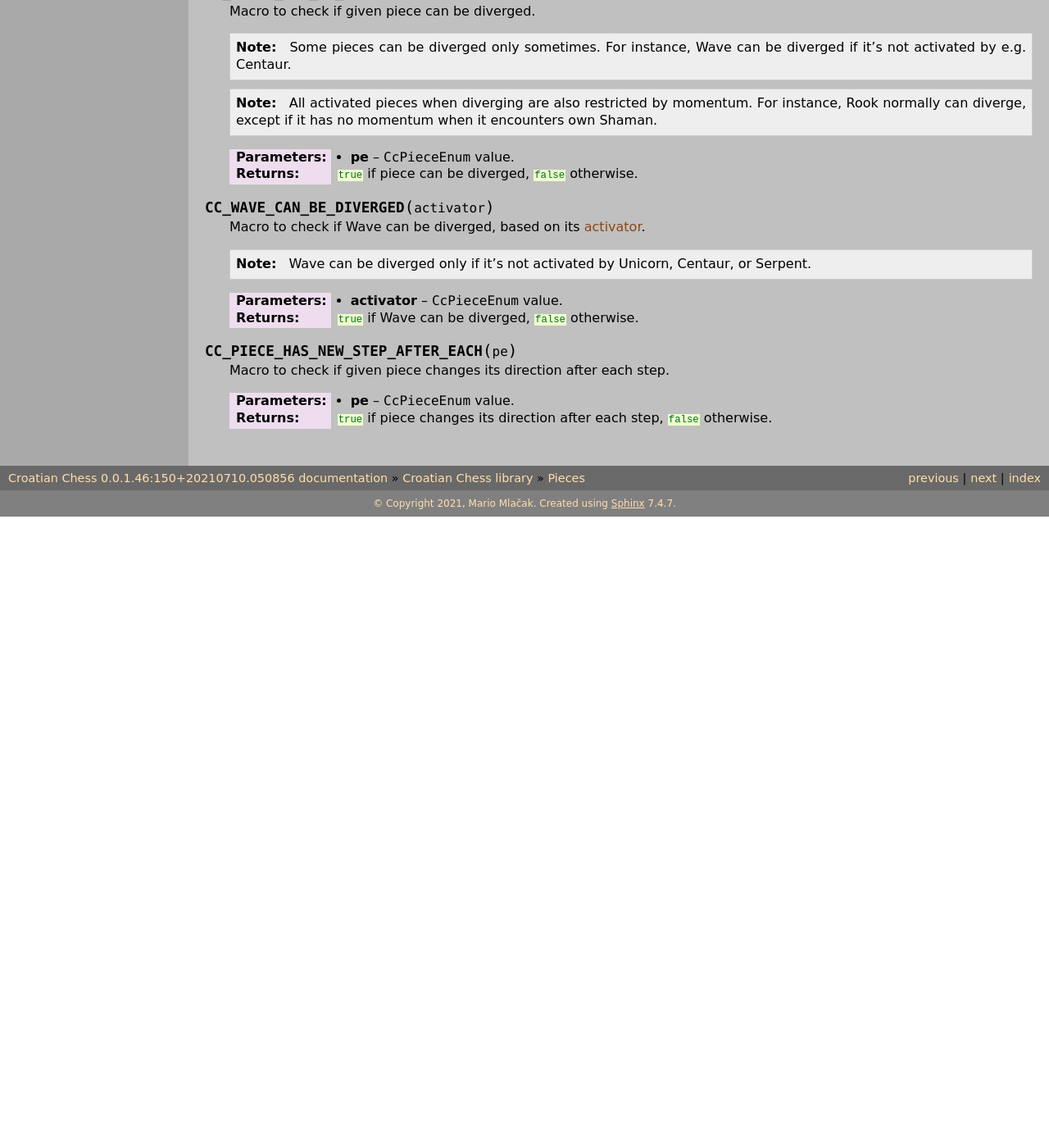
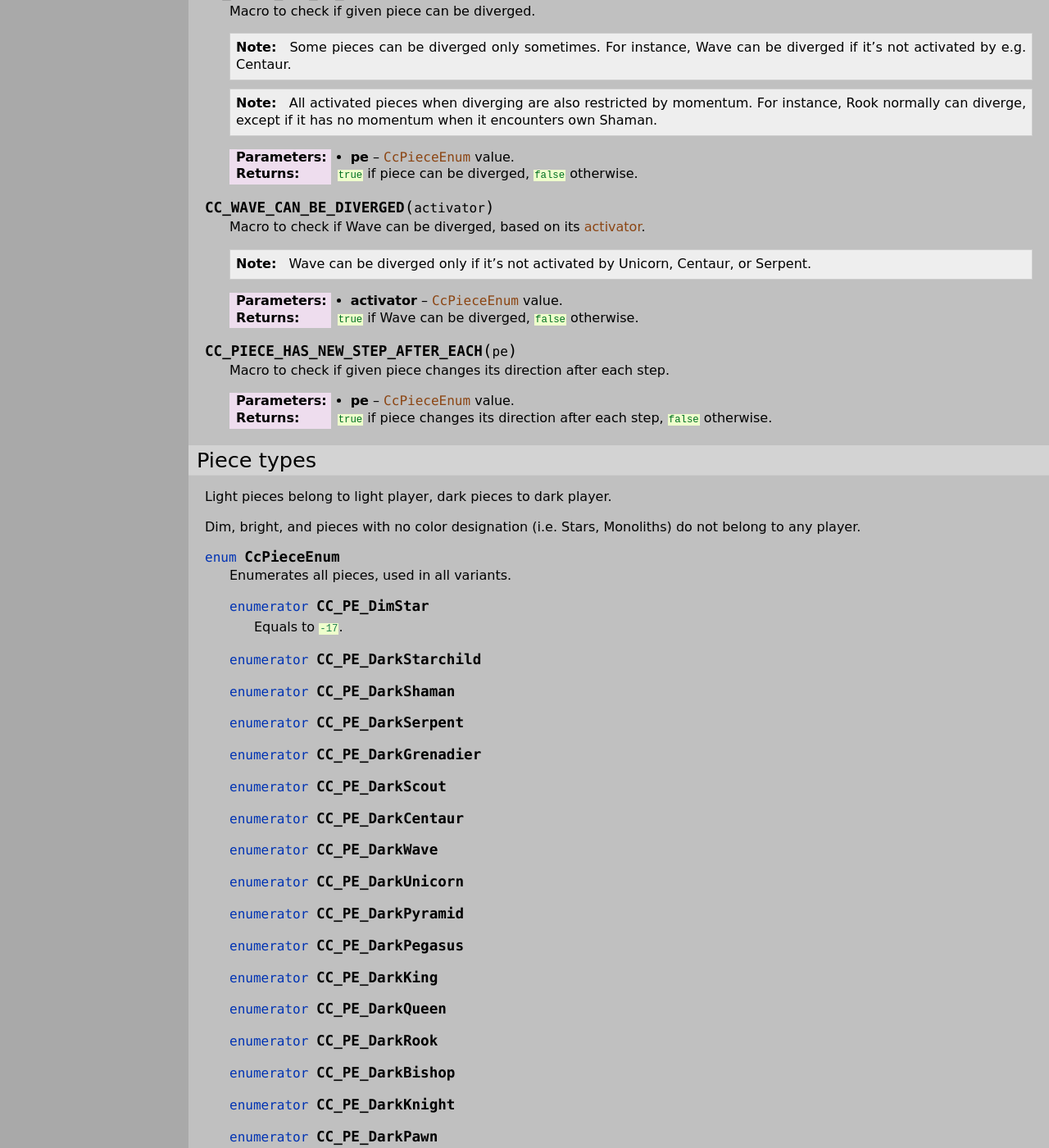
Before and after one commit to mmlacak/crochess, a Sphinx documentation site: the page built from docs/source/libcc/ccpiece.rst, in a window 1280 px wide and 1400 px high, scrolled down 5978 px. Shown: the whole window at 82% size. Built offline with Sphinx 7.4.7, drawn with Linux system fonts in a browser that asks for light colours; before the commit the page ends 6608 px from its top, so only the background shows below that; some of the changed text lies outside the part shown.

Commit message:
Documented piece enum.

```diff
--- a/docs/source/libcc/ccpiece.rst
+++ b/docs/source/libcc/ccpiece.rst
@@ -382,3 +382,64 @@ Piece features
     :param pe: :c:expr:`CcPieceEnum` value.
     :returns: :c:`true` if piece changes its direction after each step,
               :c:`false` otherwise.
+
+Piece types
+-----------
+
+Light pieces belong to light player, dark pieces to dark player.
+
+Dim, bright, and pieces with no color designation (i.e. Stars,
+Monoliths) do not belong to any player.
+
+.. c:enum:: CcPieceEnum
+
+    Enumerates all pieces, used in all variants.
+
+    .. c:enumerator:: CC_PE_DimStar
+
+        Equals to :c:`-17`.
+
+    .. c:enumerator:: CC_PE_DarkStarchild
+    .. c:enumerator:: CC_PE_DarkShaman
+    .. c:enumerator:: CC_PE_DarkSerpent
+    .. c:enumerator:: CC_PE_DarkGrenadier
+    .. c:enumerator:: CC_PE_DarkScout
+    .. c:enumerator:: CC_PE_DarkCentaur
+    .. c:enumerator:: CC_PE_DarkWave
+    .. c:enumerator:: CC_PE_DarkUnicorn
+    .. c:enumerator:: CC_PE_DarkPyramid
+    .. c:enumerator:: CC_PE_DarkPegasus
+    .. c:enumerator:: CC_PE_DarkKing
+    .. c:enumerator:: CC_PE_DarkQueen
+    .. c:enumerator:: CC_PE_DarkRook
+    .. c:enumerator:: CC_PE_DarkBishop
+    .. c:enumerator:: CC_PE_DarkKnight
+    .. c:enumerator:: CC_PE_DarkPawn
+
+    .. c:enumerator:: CC_TE_None
+
+        No piece present, equals to :c:`0`.
+        Used for e.g. empty on-board fields, any off-board field.
+
+    .. c:enumerator:: CC_PE_LightPawn
+    .. c:enumerator:: CC_PE_LightKnight
+    .. c:enumerator:: CC_PE_LightBishop
+    .. c:enumerator:: CC_PE_LightRook
+    .. c:enumerator:: CC_PE_LightQueen
+    .. c:enumerator:: CC_PE_LightKing
+    .. c:enumerator:: CC_PE_LightPegasus
+    .. c:enumerator:: CC_PE_LightPyramid
+    .. c:enumerator:: CC_PE_LightUnicorn
+    .. c:enumerator:: CC_PE_LightWave
+    .. c:enumerator:: CC_PE_LightCentaur
+    .. c:enumerator:: CC_PE_LightScout
+    .. c:enumerator:: CC_PE_LightGrenadier
+    .. c:enumerator:: CC_PE_LightSerpent
+    .. c:enumerator:: CC_PE_LightShaman
+    .. c:enumerator:: CC_PE_LightStarchild
+
+    .. c:enumerator:: CC_PE_BrightStar
+
+        Equals to :c:`17`.
+
+    .. c:enumerator:: CC_PE_Monolith
```
